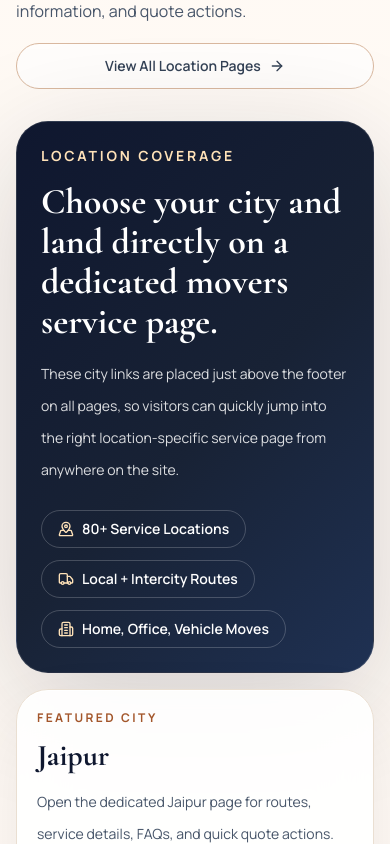
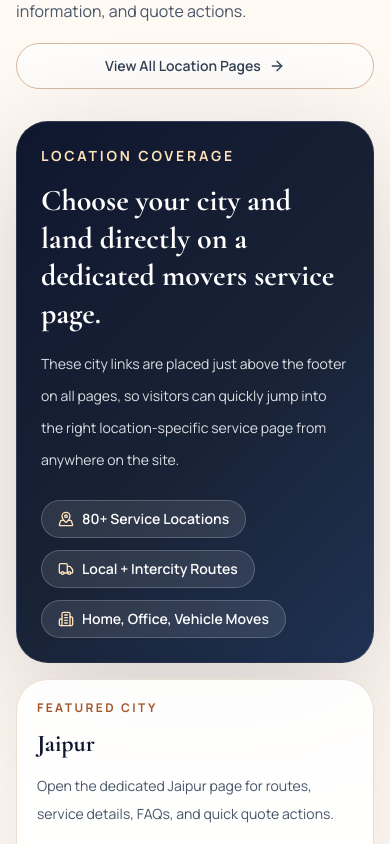
Before and after one commit to Pradeepp15012/shree-shyam-cargo, a React (Vite) app in the folder client/: page /contact in a window 390 px wide. Shown: the part 3000-3844 px from the top of the page. Built offline with nearby package versions, Linux system fonts and the light colour scheme; no server answers.

Commit message:
Improve mobile stability for location directory

```diff
--- a/client/src/components/AnimatedSection.jsx
+++ b/client/src/components/AnimatedSection.jsx
@@ -1,13 +1,15 @@
-import { motion } from 'framer-motion';
+import { motion, useReducedMotion } from 'framer-motion';
 
 export default function AnimatedSection({ children, className = '' }) {
+  const prefersReducedMotion = useReducedMotion();
+
   return (
     <motion.section
       className={className}
-      initial={{ opacity: 0, y: 28 }}
-      whileInView={{ opacity: 1, y: 0 }}
-      viewport={{ once: true, amount: 0.15 }}
-      transition={{ duration: 0.6, ease: 'easeOut' }}
+      initial={prefersReducedMotion ? false : { opacity: 0, y: 28 }}
+      whileInView={prefersReducedMotion ? undefined : { opacity: 1, y: 0 }}
+      viewport={prefersReducedMotion ? undefined : { once: true, amount: 0.12 }}
+      transition={prefersReducedMotion ? undefined : { duration: 0.5, ease: 'easeOut' }}
     >
       {children}
     </motion.section>
--- a/client/src/components/LocationDirectorySection.jsx
+++ b/client/src/components/LocationDirectorySection.jsx
@@ -1,5 +1,5 @@
 import { ArrowRight, Building2, MapPinned, Search, Truck } from 'lucide-react';
-import { useMemo, useState } from 'react';
+import { useEffect, useMemo, useState } from 'react';
 import { Link } from 'react-router-dom';
 import AnimatedSection from './AnimatedSection';
 import SectionHeading from './SectionHeading';
@@ -23,15 +23,34 @@ const formatLocationLabel = (city) =>
 
 export default function LocationDirectorySection() {
   const [query, setQuery] = useState('');
+  const [isMobile, setIsMobile] = useState(false);
+  const [showAllMobile, setShowAllMobile] = useState(false);
+
+  useEffect(() => {
+    const mediaQuery = window.matchMedia('(max-width: 767px)');
+    const syncMobileState = (event) => {
+      setIsMobile(event.matches);
+    };
+
+    syncMobileState(mediaQuery);
+
+    if (typeof mediaQuery.addEventListener === 'function') {
+      mediaQuery.addEventListener('change', syncMobileState);
+      return () => mediaQuery.removeEventListener('change', syncMobileState);
+    }
+
+    mediaQuery.addListener(syncMobileState);
+    return () => mediaQuery.removeListener(syncMobileState);
+  }, []);
 
   const normalizedQuery = query.trim().toLowerCase();
   const allLocations = useMemo(
     () =>
       locationColumns.flat().map((city) => ({
         rawCity: city,
-        label: formatLocationLabel(city)
+        label: formatLocationLabel(city),
       })),
-    []
+    [],
   );
 
   const filteredFlatLocations = useMemo(() => {
@@ -41,6 +60,20 @@ export default function LocationDirectorySection() {
 
     return allLocations.filter((location) => location.label.toLowerCase().includes(normalizedQuery));
   }, [allLocations, normalizedQuery]);
+
+  useEffect(() => {
+    setShowAllMobile(false);
+  }, [normalizedQuery]);
+
+  const visibleLocations = useMemo(() => {
+    if (!isMobile || showAllMobile || normalizedQuery) {
+      return filteredFlatLocations;
+    }
+
+    return filteredFlatLocations.slice(0, 12);
+  }, [filteredFlatLocations, isMobile, normalizedQuery, showAllMobile]);
+
+  const hiddenLocationCount = filteredFlatLocations.length - visibleLocations.length;
 
   return (
     <AnimatedSection className="section-pad border-t border-[#ead9ca] bg-gradient-to-b from-[#fffaf5] via-[#fff7ef] to-[#f4ede3]">
@@ -57,10 +90,10 @@ export default function LocationDirectorySection() {
           </Link>
         </div>
 
-        <div className="mt-8 grid gap-4 lg:grid-cols-[1.1fr_0.9fr]">
-          <div className="premium-dark p-6 sm:p-8">
+        <div className="mt-8 grid gap-4 xl:grid-cols-[1.1fr_0.9fr]">
+          <div className="premium-dark self-start p-6 sm:p-8">
             <p className="text-sm font-bold uppercase tracking-[0.2em] text-[#ffe2b8]">Location Coverage</p>
-            <h3 className="mt-4 max-w-2xl font-display text-4xl font-bold sm:text-5xl">
+            <h3 className="mt-4 max-w-2xl font-display text-3xl font-bold leading-tight sm:text-5xl">
               Choose your city and land directly on a dedicated movers service page.
             </h3>
             <p className="mt-4 max-w-2xl text-sm leading-8 text-white/85">
@@ -68,7 +101,7 @@ export default function LocationDirectorySection() {
             </p>
             <div className="mt-6 flex flex-wrap gap-3">
               {summaryItems.map(({ icon: Icon, label }) => (
-                <div key={label} className="inline-flex items-center gap-2 rounded-full border border-white/20 bg-white/12 px-4 py-2 text-sm font-semibold text-white">
+                <div key={label} className="inline-flex items-center gap-2 rounded-full border border-white/20 bg-white/10 px-4 py-2 text-sm font-semibold text-white">
                   <Icon className="h-4 w-4 text-[#ffe2b8]" />
                   {label}
                 </div>
@@ -84,8 +117,8 @@ export default function LocationDirectorySection() {
                 className="premium-card group p-5 transition hover:-translate-y-1 hover:border-[#d58d61]"
               >
                 <p className="text-xs font-bold uppercase tracking-[0.2em] text-[#a3562b]">Featured City</p>
-                <h3 className="mt-3 font-display text-3xl font-bold text-ink">{city}</h3>
-                <p className="mt-3 text-sm leading-8 text-slate-600">
+                <h3 className="mt-3 font-display text-2xl font-bold text-ink sm:text-3xl">{city}</h3>
+                <p className="mt-3 text-sm leading-7 text-slate-600 sm:leading-8">
                   Open the dedicated {city} page for routes, service details, FAQs, and quick quote actions.
                 </p>
                 <span className="mt-5 inline-flex items-center text-sm font-bold text-[#a3562b]">
@@ -101,7 +134,7 @@ export default function LocationDirectorySection() {
           <div className="flex flex-col gap-4 border-b border-[#ecd9c7] pb-5 sm:flex-row sm:items-center sm:justify-between">
             <div>
               <p className="text-sm font-bold uppercase tracking-[0.2em] text-[#a3562b]">All Service Cities</p>
-              <h3 className="mt-2 font-display text-4xl font-bold text-ink">Packers & Movers city directory</h3>
+              <h3 className="mt-2 font-display text-3xl font-bold leading-tight text-ink sm:text-4xl">Packers & Movers city directory</h3>
             </div>
             <p className="max-w-2xl text-sm leading-8 text-slate-600">
               Click any city below to open its detailed page. This section stays available before the footer on every page for easier navigation.
@@ -123,8 +156,9 @@ export default function LocationDirectorySection() {
             </p>
           </div>
           {filteredFlatLocations.length > 0 ? (
+            <>
               <div className="mt-6 grid gap-3 md:grid-cols-2 xl:grid-cols-5">
-              {filteredFlatLocations.map(({ rawCity, label }) => (
+                {visibleLocations.map(({ rawCity, label }) => (
                   <Link
                     key={rawCity}
                     to={`/locations/${createLocationSlug(rawCity)}`}
@@ -135,6 +169,16 @@ export default function LocationDirectorySection() {
                   </Link>
                 ))}
               </div>
+              {isMobile && !normalizedQuery && hiddenLocationCount > 0 && (
+                <button
+                  type="button"
+                  onClick={() => setShowAllMobile((prev) => !prev)}
+                  className="btn-outline mt-6 w-full sm:w-auto"
+                >
+                  {showAllMobile ? 'Show Fewer Cities' : `Show ${hiddenLocationCount} More Cities`}
+                </button>
+              )}
+            </>
           ) : (
             <div className="mt-6 rounded-[1.75rem] border border-dashed border-[#d8b9a0] bg-[#fbf2e8] p-8 text-center">
               <h4 className="font-display text-2xl font-bold text-ink">No city matched your search</h4>
```
Lines whose indentation alone changed are shown as unchanged.
